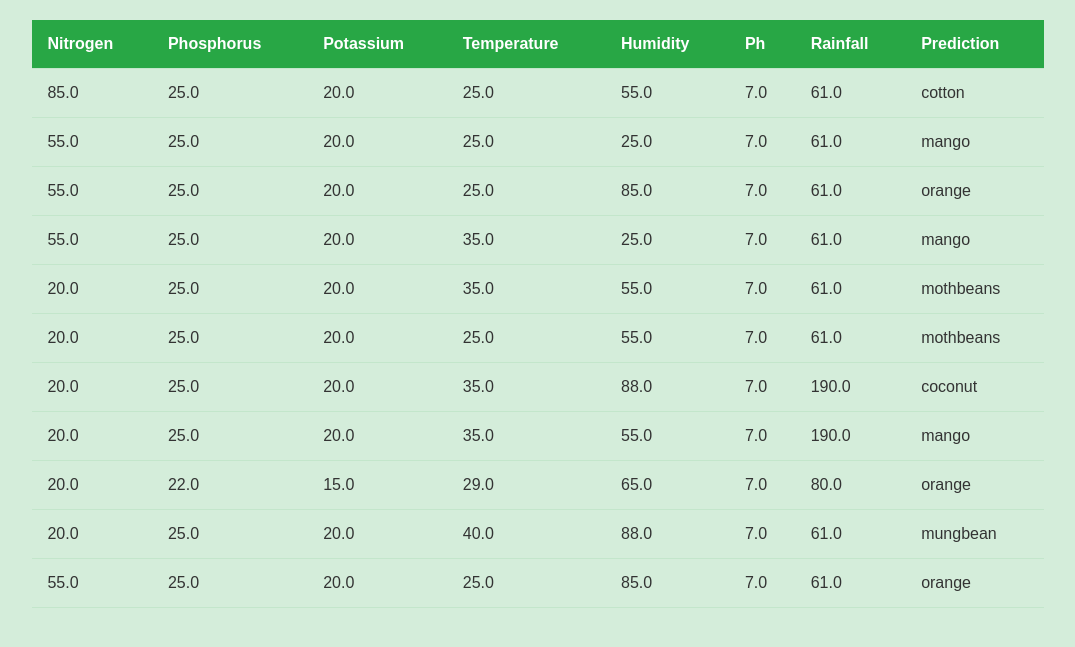
After one commit to KonaLokesh/Crop, a Flask app: page /showdata in a window 1280 px wide. The commit adds this page. Shown: the top 647 px of the page, without its empty margins (102-1177 px from the left). Run offline with Flask 3, Linux system fonts and the light colour scheme; data comes from the database, SQL or seed files in the repository; both versions use the stored data as it was after the commit.

Commit message:
I am your crop predictor

```diff
--- a/app.py
+++ b/app.py
@@ -1,9 +1,8 @@
 from flask import Flask, render_template,jsonify,request
 import pickle
-
+import sqlite3
 
 app = Flask(__name__)
-
 
 
 @app.route('/')
@@ -26,9 +25,38 @@ def prediction():
         with open('model.pkl','rb') as model_file:
             mlmodel = pickle.load(model_file)
         res = mlmodel.predict([[float(nitro),float(phos),float(kp),float(temp),float(hum),float(ph),float(rain)]])
-        return render_template("result.html",res = res[0].upper())
+
+        conn = sqlite3.connect('cropdata.db')
+        cur = conn.cursor()
+        cur.execute(f''' INSERT INTO CROP VALUES({nitro},{phos},{kp},{temp},{hum},{ph},{rain},'{res[0]}')''')
+        conn.commit()
+        return render_template("result.html",res = res[0])
     else:
         return render_template('prediction.html')
 
+
+@app.route('/showdata',methods = ['GET','POST'])
+def showdata ():
+    conn = sqlite3.connect('cropdata.db')
+    cur = conn.cursor()
+    cur.execute('SELECT* FROM CROP')
+    x = cur.fetchall()
+    li =[]
+
+    for i in x:
+        p = {}
+        p['Nitrogen']    =  i[0]
+        p['Phosphorus']  =  i[1]
+        p['Potassium']   =  i[2]
+        p['Temperature'] =  i[3]
+        p['Humidity']    =  i[4]
+        p['Ph']          =  i[5]
+        p['Rainfall']    =  i[6]
+        p['Result']      =  i[7]
+        li.append(p)
+    return render_template("showdata.html",data=li)
+
+
+
 if __name__=='__main__':
     app.run(host = '0.0.0.0',port = 5050)
--- a/templates/prediction.html
+++ b/templates/prediction.html
@@ -81,7 +81,7 @@
       <label for="humidity">Humidity (%):</label>
       <input type="text" id="humidity" name="humidity">
 
-      <label for="ph">pH:</label>
+      <label for="ph">Ph:</label>
       <input type="text" id="ph" name="ph">
 
       <label for="rainfall">Rainfall (mm):</label>
--- /dev/null
+++ b/templates/showdata.html
@@ -0,0 +1,82 @@
+<!DOCTYPE html>
+<html lang="en">
+<head>
+    <meta charset="UTF-8">
+    <meta name="viewport" content="width=device-width, initial-scale=1.0">
+    <style>
+        body {
+            background-color: #d4edda; /* Light green background */
+            color: #333; /* Dark text color */
+            font-family: Arial, sans-serif;
+        }
+
+        table {
+            width: 80%;
+            margin: 20px auto;
+            border-collapse: collapse;
+        }
+
+        th, td {
+            padding: 15px;
+            text-align: left;
+            border-bottom: 1px solid #c3e6cb; /* Light green border */
+        }
+
+        th {
+            background-color: #28a745; /* Green header background */
+            color: #fff; /* White header text */
+        }
+
+        tr:hover {
+            background-color: #218838; /* Darker green on hover */
+            transition: background-color 0.3s ease;
+        }
+
+        @keyframes fadeIn {
+            from {
+                opacity: 0;
+            }
+            to {
+                opacity: 1;
+            }
+        }
+
+        table {
+            animation: fadeIn 1s;
+        }
+    </style>
+    <title>Crop Data Table</title>
+</head>
+<body>
+
+    <table>
+        <thead>
+            <tr>
+                <th>Nitrogen</th>
+                <th>Phosphorus</th>
+                <th>Potassium</th>
+                <th>Temperature</th>
+                <th>Humidity</th>
+                <th>Ph</th>
+                <th>Rainfall</th>
+                <th>Prediction</th>
+            </tr>
+        </thead>
+        <tbody>
+            {% for item in data %}
+                <tr>
+                    <td>{{ item['Nitrogen'] }}</td>
+                    <td>{{ item['Phosphorus'] }}</td>
+                    <td>{{ item['Potassium'] }}</td>
+                    <td>{{ item['Temperature'] }}</td>
+                    <td>{{ item['Humidity'] }}</td>
+                    <td>{{ item['Ph'] }}</td>
+                    <td>{{ item['Rainfall'] }}</td>
+                    <td>{{ item['Result'] }}</td>
+                </tr>
+            {% endfor %}
+        </tbody>
+    </table>
+
+</body>
+</html>
```
Also changed, not shown: cropdata.db.
